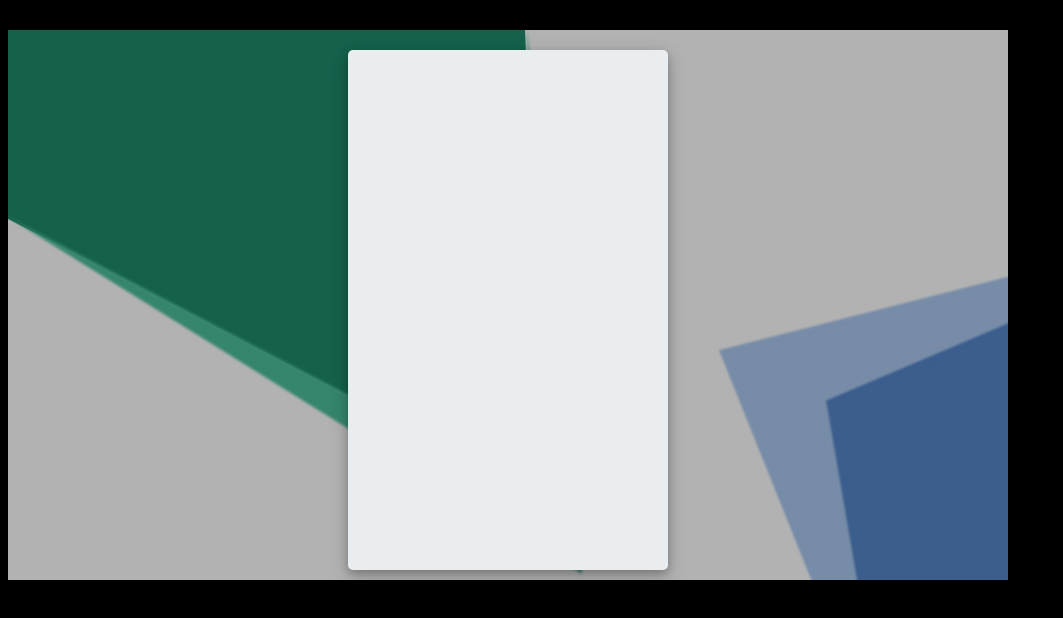
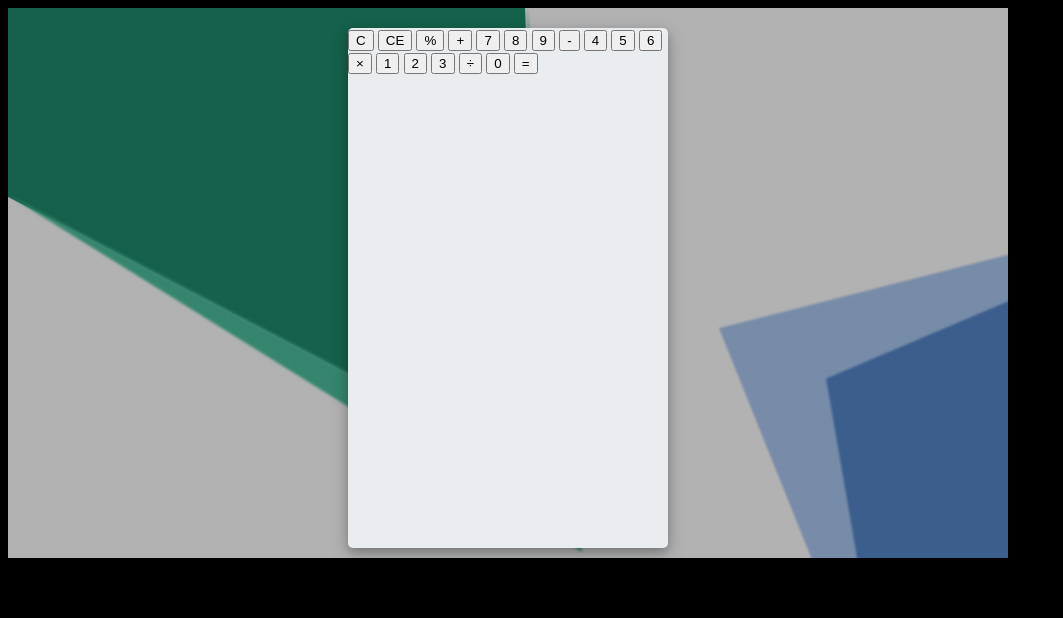
Before and after one commit to SarahTeoh/Simple-Calculator, a plain HTML site: page index.html in a window 1280 px wide. Shown: the whole page, without its empty margins (0-1063 px from the left). Drawn offline with nearby package versions, Linux system fonts and the light colour scheme.

Commit message:
Add calculator elements

```diff
--- a/index.html
+++ b/index.html
@@ -6,9 +6,33 @@
         <title>A Simple Calculator</title>
     </head>
     <body>
-        A simple calculator
         <div id="container">
             <div id="calculator">
+                <p id="history"></p>
+                <p id="result"></p>
+
+                <button class="operator" id="C">C</button>
+                <button class="operator" id="CE">CE</button>
+                <button class="operator" id="%">%</button>
+                <button class="operator" id="+">+</button>
+
+                <button class="number" id="7">7</button>
+                <button class="number" id="8">8</button>
+                <button class="number" id="9">9</button>
+                <button class="operator" id="-">-</button>
+
+                <button class="number" id="4">4</button>
+                <button class="number" id="5">5</button>
+                <button class="number" id="6">6</button>
+                <button class="operator" id="*">&times</button>
+
+                <button class="number" id="1">1</button>
+                <button class="number" id="2">2</button>
+                <button class="number" id="3">3</button>
+                <button class="operator" id="/">&divide</button>
+
+                <button class="number" id="0">0</button>
+                <button class="operator" id="=">=</button>
 
             </div>
         </div>
```
